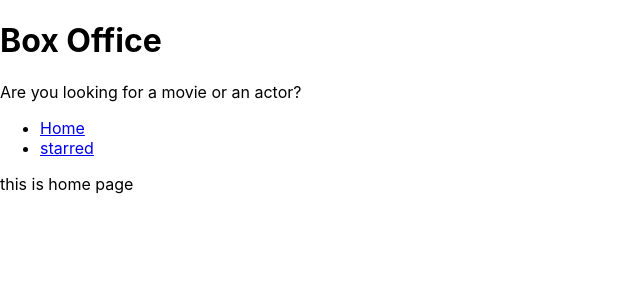
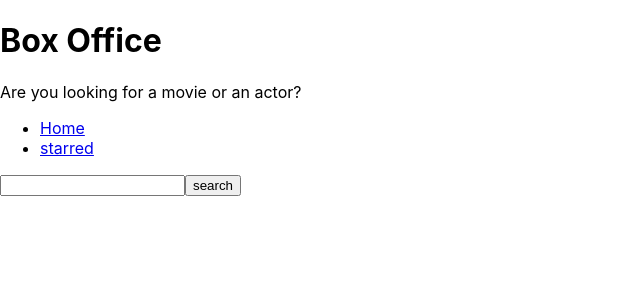
Before and after one commit to jsahu2911/box-office, a React (Create React App) app in the folder box-office/: page / in a window 1280 px wide. Shown: the top 300 px of the page, without its empty margins (0-640 px from the left). Built offline with nearby package versions, Linux system fonts and the light colour scheme.

Commit message:
created input and fetch result form tv maze api

```diff
--- a/box-office/src/pages/Home.js
+++ b/box-office/src/pages/Home.js
@@ -1,8 +1,42 @@
-import React from 'react';
+import React, { useState } from 'react';
 import MainPageLayout from '../component/MainPageLayout';
 
 const Home = () => {
-  return <MainPageLayout>this is home page</MainPageLayout>;
+  const [input, setInput] = useState('');
+
+  const onSearch = () => {
+    // https://api.tvmaze.com/search/shows?q=men
+    fetch(`https://api.tvmaze.com/search/shows?q=${input}`)
+      .then(r => r.json())
+      .then(result => {
+        console.log(result);
+      });
+  };
+
+  const onInputChange = ev => {
+    setInput(ev.target.value);
+  };
+
+  const onKeyDown = ev => {
+    if (ev.keyCode === 13) {
+      onSearch();
+    }
+  };
+
+  return (
+    <MainPageLayout>
+      <input
+        type="text"
+        onChange={onInputChange}
+        onKeyDown={onKeyDown}
+        value={input}
+      />
+      <button type="button" onClick={onSearch}>
+        {' '}
+        search{' '}
+      </button>
+    </MainPageLayout>
+  );
 };
 
 export default Home;
```
Also changed, not shown: 1 other file (tests, documents, lock files or other folders).
